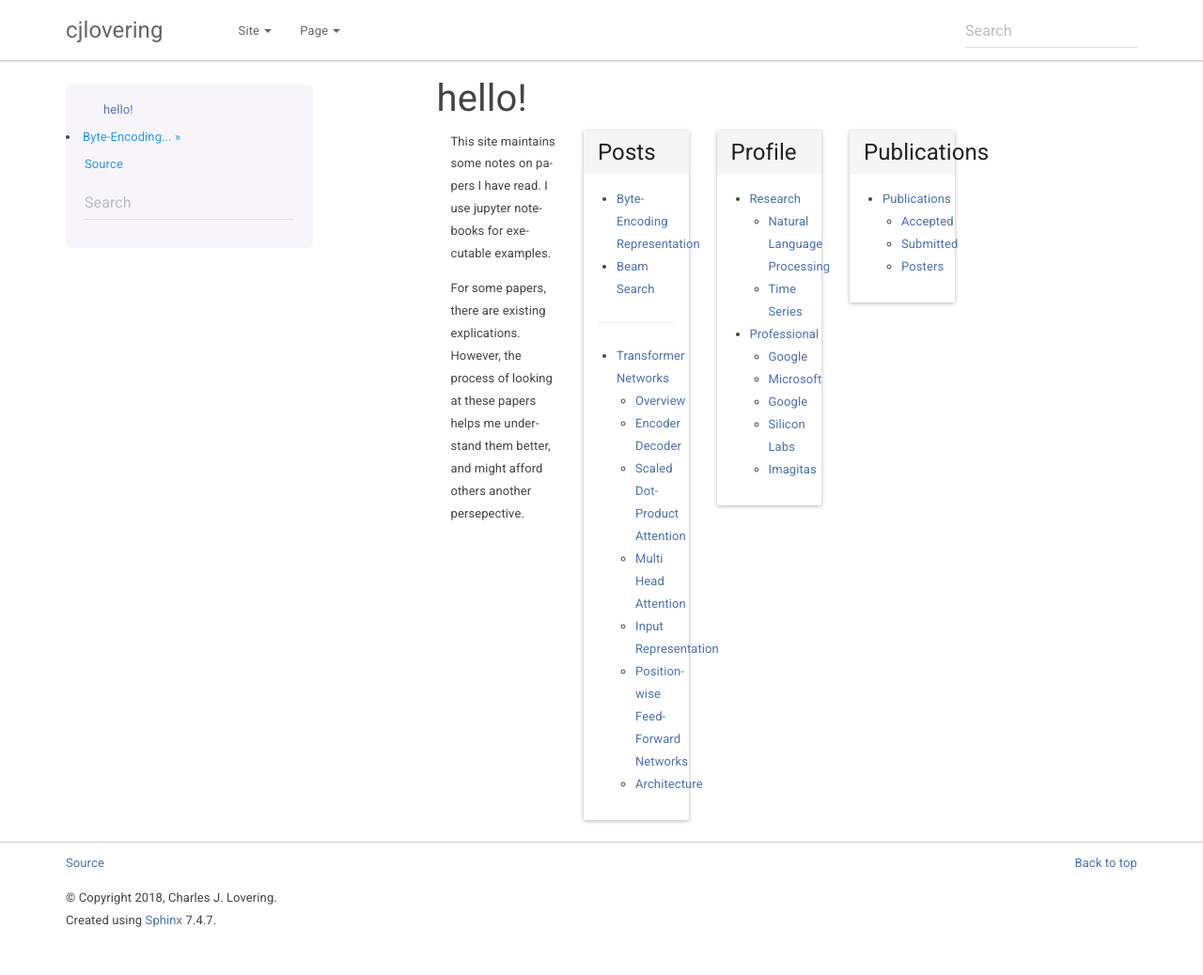
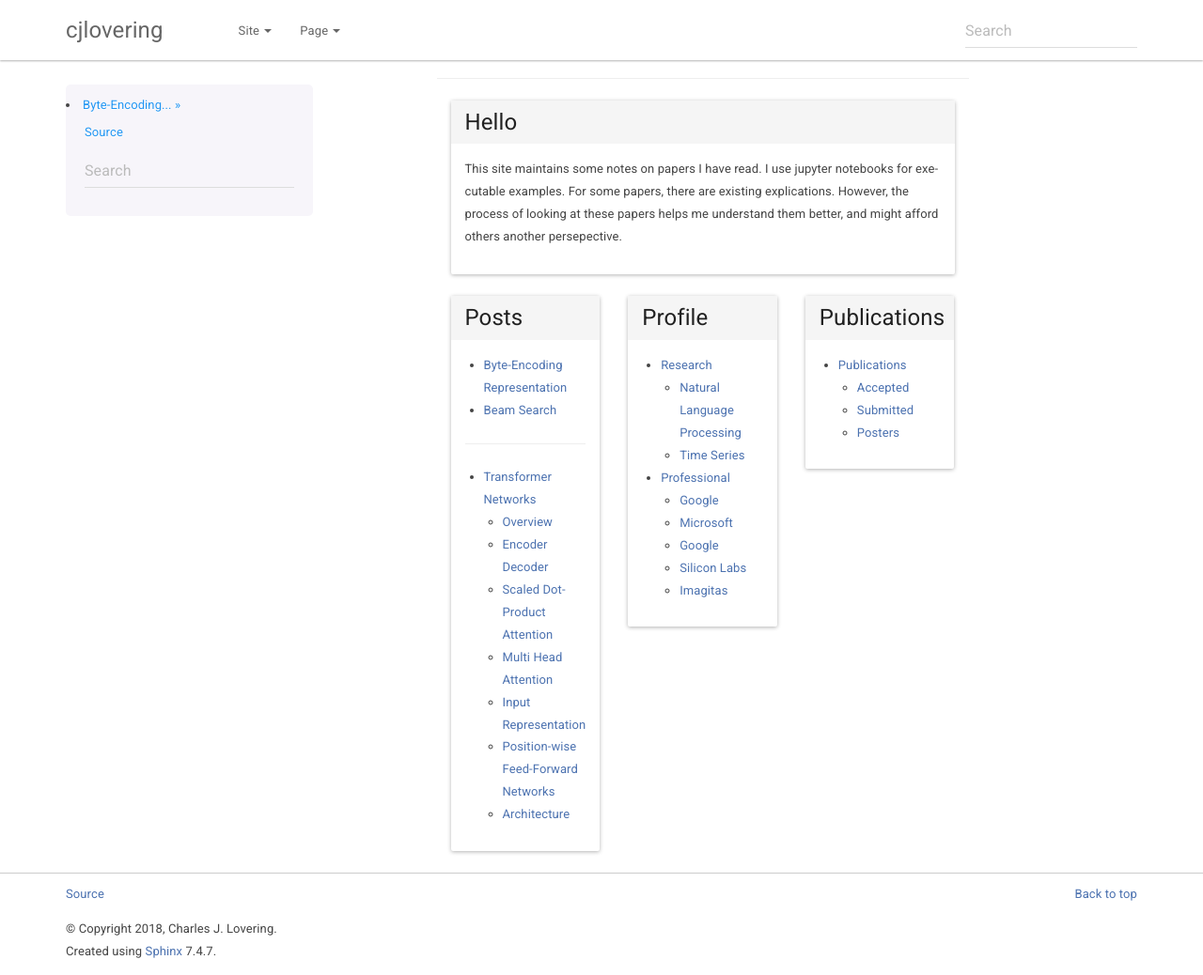
Before and after one commit to cjlovering/cjlovering.github.io, a Sphinx documentation site: the page built from docs/source/index.rst, in a window 1280 px wide and 1038 px high. Shown: the whole window at 94% size. Built offline with Sphinx 7.4.7, drawn with Linux system fonts in a browser that asks for light colours.

Commit message:
Update organization of content.

```diff
--- a/docs/source/index.rst
+++ b/docs/source/index.rst
@@ -3,23 +3,20 @@
    You can adapt this file completely to your liking, but it should at least
    contain the root `toctree` directive.
 
-hello!
-======
-
 .. raw:: html
 
+  <hr />
   <div class="container-fluid">
+  <div class="panel panel-default">
+  <div class="panel-heading">
+    <h3 class="panel-title">Hello</h3>
+  </div>
+  <div class="panel-body">
+    <p class="card-text">This site maintains some notes on papers I have read. I use jupyter notebooks for executable examples. For some papers, there are existing explications. However, the process of looking at these papers helps me understand them better, and might afford others another persepective.</p>
+  </div>
+  </div>
   <div class="row">
-  <div class="col-md-3">
-
-This site maintains some notes on papers I have read. I use jupyter notebooks for executable examples.
-
-For some papers, there are existing explications. However, the process of looking at these papers helps me understand them better, and might afford others another persepective.
-
-.. raw:: html
-
-  </div>
-  <div class="col-md-3">
+  <div class="col-md-4">
   <div class="panel panel-default">
   <div class="panel-heading">
   <h3 class="panel-title">Posts</h3>
@@ -47,7 +44,7 @@ For some papers, there are existing explications. However, the process of lookin
   </div>
   </div>
   </div>
-  <div class="col-md-3">
+  <div class="col-md-4">
  <div class="panel panel-default">
   <div class="panel-heading">
   <h3 class="panel-title">Profile</h3>
@@ -66,7 +63,7 @@ For some papers, there are existing explications. However, the process of lookin
   </div>
   </div>
   </div>
-  <div class="col-md-3">
+  <div class="col-md-4">
   <div class="panel panel-default">
   <div class="panel-heading">
   <h3 class="panel-title">Publications</h3>
```
